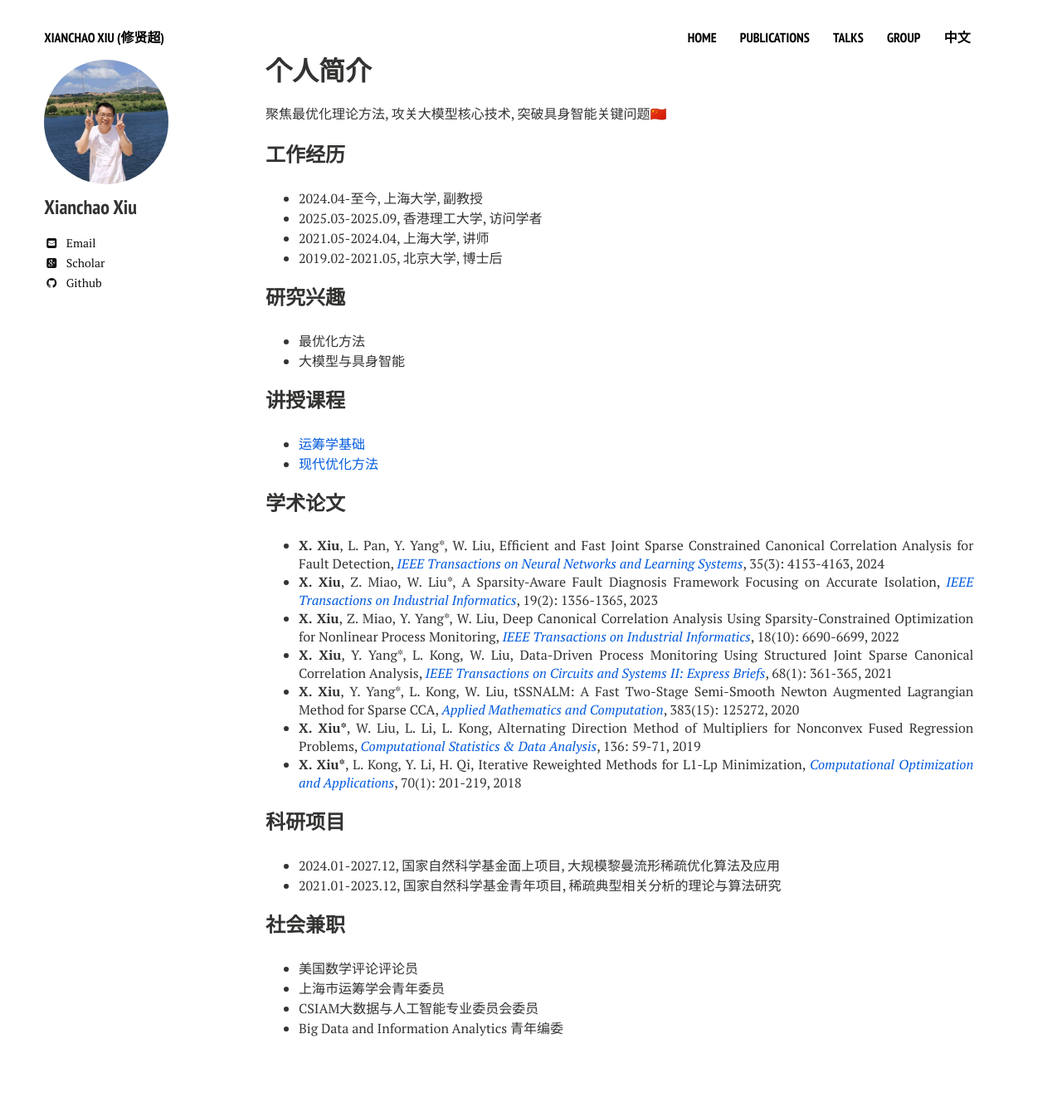
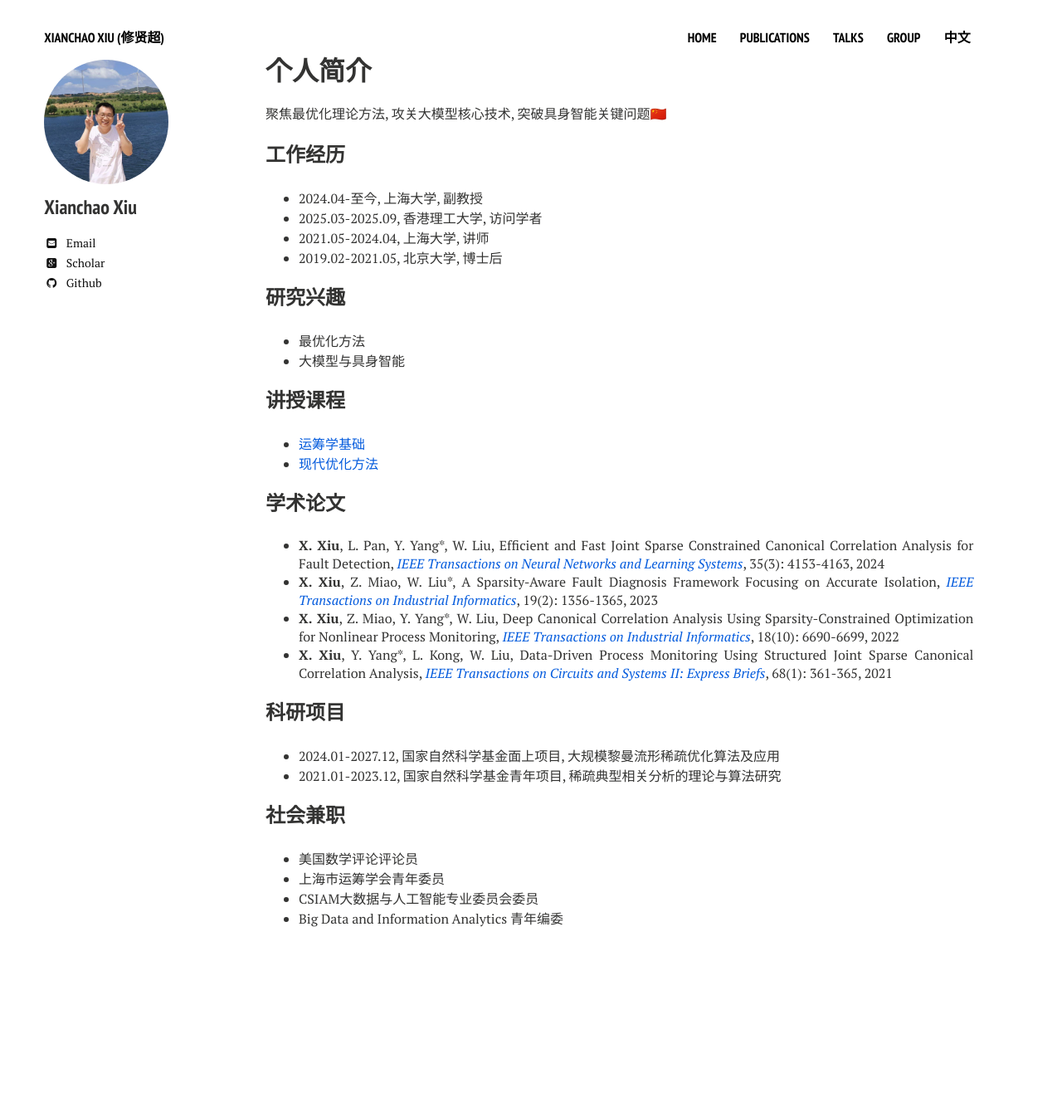
Before and after one commit to xianchaoxiu/xianchaoxiu.github.io, a Jekyll site: the page built from chinese/index.md, in a window 1280 px wide. Shown: the whole page at 83% size. Built offline with Jekyll 4.4.1, drawn with Linux system fonts in a browser that asks for light colours; nearby versions of some CDN libraries; after the commit the page ends 1214 px from its top, so only the background shows below that.

Commit message:
Update index.md

```diff
--- a/chinese/index.md
+++ b/chinese/index.md
@@ -33,9 +33,7 @@ share: false
 * <b>X. Xiu</b>, Z. Miao, W. Liu*, A Sparsity-Aware Fault Diagnosis Framework Focusing on Accurate Isolation, <i><a href="https://ieeexplore.ieee.org/abstract/document/9788040" class="textlink" target="_blank">IEEE Transactions on Industrial Informatics</a></i>, 19(2): 1356-1365, 2023
 * <b>X. Xiu</b>, Z. Miao, Y. Yang*, W. Liu, Deep Canonical Correlation Analysis Using Sparsity-Constrained Optimization for Nonlinear Process Monitoring, <i><a href="https://ieeexplore.ieee.org/document/9583864" class="textlink" target="_blank">IEEE Transactions on Industrial Informatics</a></i>, 18(10): 6690-6699, 2022
 * <b>X. Xiu</b>, Y. Yang*, L. Kong, W. Liu, Data-Driven Process Monitoring Using Structured Joint Sparse Canonical Correlation Analysis, <i><a href="https://ieeexplore.ieee.org/abstract/document/9068308/" class="textlink" target="_blank">IEEE Transactions on Circuits and Systems II: Express Briefs</a></i>, 68(1): 361-365, 2021
-* <b>X. Xiu</b>, Y. Yang*, L. Kong, W. Liu, tSSNALM: A Fast Two-Stage Semi-Smooth Newton Augmented Lagrangian Method for Sparse CCA, <i><a href="https://doi.org/10.1016/j.amc.2020.125272" class="textlink" target="_blank">Applied Mathematics and Computation</a></i>, 383(15): 125272, 2020
-* <b>X. Xiu*</b>, W. Liu, L. Li, L. Kong, Alternating Direction Method of Multipliers for Nonconvex Fused Regression Problems, <i><a href="https://doi.org/10.1016/j.csda.2019.01.002" class="textlink" target="_blank">Computational Statistics & Data Analysis</a></i>, 136: 59-71, 2019
-* <b>X. Xiu*</b>, L. Kong, Y. Li, H. Qi, Iterative Reweighted Methods for L1-Lp Minimization, <i><a href="https://link.springer.com/article/10.1007/s10589-017-9977-7" class="textlink" target="_blank">Computational Optimization and Applications</a></i>, 70(1): 201-219, 2018
+
 
 
 ### 科研项目
```
